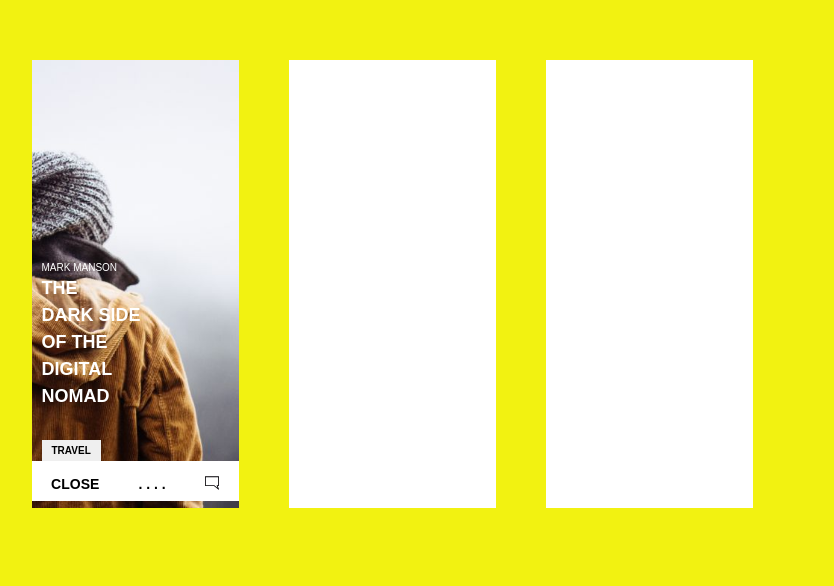
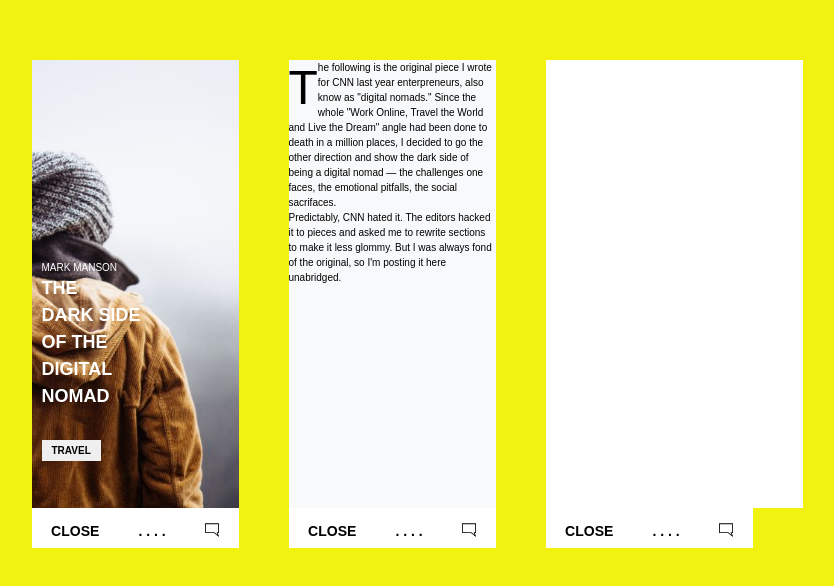
Before and after one commit to iagobalbino/mobile-blog-path-interface, a plain HTML site: page mobile-blog-path-interface/blog_interface.html in a window 1280 px wide. Shown: the part 116-702 px from the top of the page, without its empty margins (273-1107 px from the left). Drawn offline with Linux system fonts and the light colour scheme.

Commit message:
Capa do blog finalizada, iniciado a estilizacao do post

```diff
--- a/mobile-blog-path-interface/blog_interface.html
+++ b/mobile-blog-path-interface/blog_interface.html
@@ -1,5 +1,5 @@
 <!DOCTYPE html>
-<hmtl>
+<hmt lang="pt-br">
 
     <head>
         <meta charset="utf-8">
@@ -29,12 +29,35 @@
             </div>
 
             <div class="main">
-
+                <div class="post">
+                    <div class="capital">
+                        T
+                    </div>
+                    <p>he following is the original piece I wrote for CNN last year enterpreneurs, also know as "digital nomads." Since the whole "Work Online, Travel the World and Live the Dream" angle had been done to death in a million places, I decided to go the other direction and show the dark side of being a digital nomad — the challenges one faces, the emotional pitfalls, the social sacrifaces.</p>
+                    <p>Predictably, CNN hated it. The editors hacked it to pieces and asked me to rewrite sections to make it less glommy. But I was always fond of the original, so I'm posting it here unabridged.</p>
+                </div>
+                <nav class="nav">
+                    <ul>
+                        <li><a class="maiusculo">Close</a></li>
+                        <li><a>. . . .</a></li>
+                        <li><img class="comentario" src="../mobile-blog-path-interface/images/icones/comment.svg"></img></li>
+                    </ul>
+                </nav>
             </div>
 
             <div class="main">
+                <div class="comments main">
 
                 </div>
+                <nav class="nav">
+                    <ul>
+                        <li><a class="maiusculo">Close</a></li>
+                        <li><a>. . . .</a></li>
+                        <li><img class="comentario" src="../mobile-blog-path-interface/images/icones/comment.svg"></img></li>
+                    </ul>
+                </nav>
+            </div>
+
         </section>
     </body>
     </hmtl>
--- a/mobile-blog-path-interface/style/blog_interface.css
+++ b/mobile-blog-path-interface/style/blog_interface.css
@@ -37,6 +37,8 @@ body {
 }
 
 .main-inner {
+  width: 207px;
+  height: 448px;
   padding: 200px 0 0 10px;
 }
 
@@ -86,3 +88,20 @@ body {
   width: 14px;
   height: 14px;
 }
+
+/* Post */
+
+.post {
+  width: 207px;
+  height: 448px;
+  background: #f8f9fb;
+}
+
+.post p {
+  color: #000;
+}
+
+.capital {
+  font-size: 48px;
+  float: left;
+}
```
Lines whose indentation alone changed are shown as unchanged.
